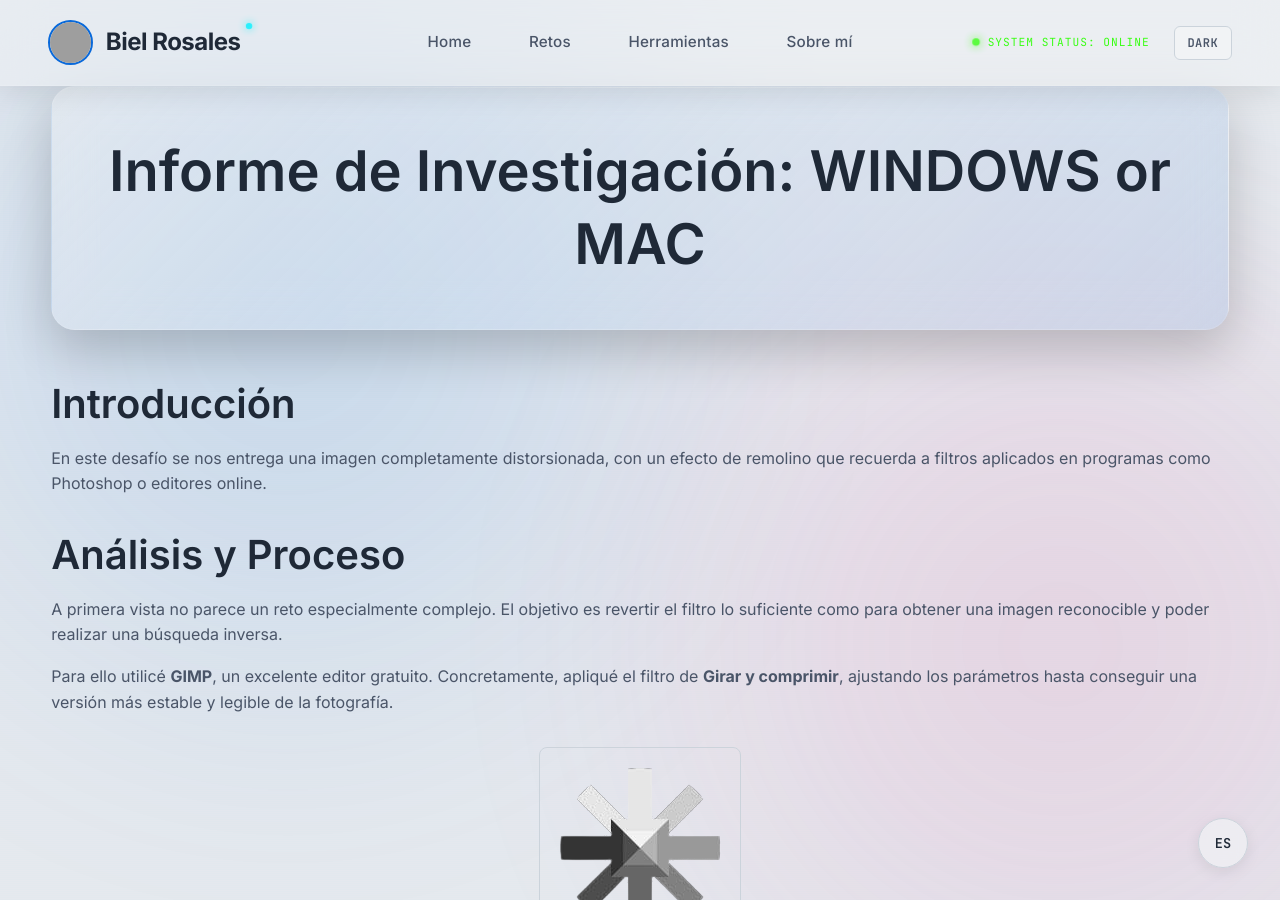
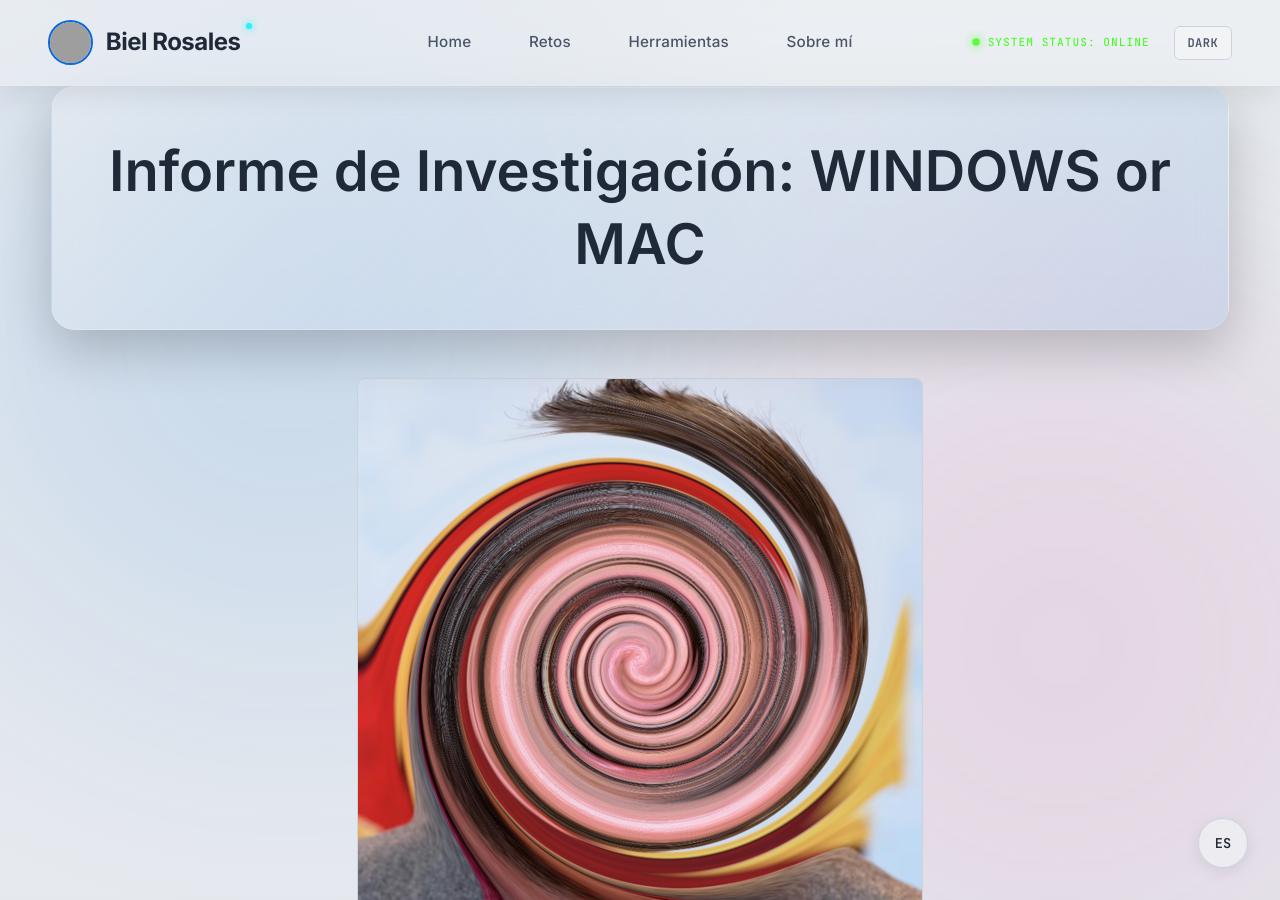
Before and after one commit to kbbaa/kbbaa.github.io, a Jekyll site: the page built from _posts/2026-02-11-windows-or-mac.md, in a window 1280 px wide and 900 px high. Built offline with Jekyll 4.4.1, drawn with Linux system fonts in a browser that asks for light colours; grey boxes are pictures that could not be loaded.

Commit message:
Update 2026-02-11-windows-or-mac.md

```diff
--- a/_posts/2026-02-11-windows-or-mac.md
+++ b/_posts/2026-02-11-windows-or-mac.md
@@ -9,6 +9,10 @@ tags: [uk-osint, osint, investigacion]
   <h1 style="margin: 0;">Informe de Investigación: WINDOWS or MAC</h1>
 </div>
 
+<div style="text-align: center; margin: 2rem 0;">
+  <img src="{{ '/assets/img/ukdistorsion.png' | relative_url }}" alt="Imagen distorsionada" style="max-width: 80%; height: auto; border-radius: 8px; border: 1px solid var(--border-color);">
+</div>
+
 ## Introducción
 
 En este desafío se nos entrega una imagen completamente distorsionada, con un efecto de remolino que recuerda a filtros aplicados en programas como Photoshop o editores online.
@@ -17,16 +21,24 @@ En este desafío se nos entrega una imagen completamente distorsionada, con un e
 
 A primera vista no parece un reto especialmente complejo. El objetivo es revertir el filtro lo suficiente como para obtener una imagen reconocible y poder realizar una búsqueda inversa.
 
+<div style="text-align: center; margin: 2rem 0;">
+  <img src="{{ '/assets/img/ukdistorsion2.png' | relative_url }}" alt="Proceso de desdistorsión" style="max-width: 80%; height: auto; border-radius: 8px; border: 1px solid var(--border-color);">
+</div>
+
 Para ello utilicé **GIMP**, un excelente editor gratuito. Concretamente, apliqué el filtro de **Girar y comprimir**, ajustando los parámetros hasta conseguir una versión más estable y legible de la fotografía.
 
 <div style="text-align: center; margin: 2rem 0;">
-  <img src="{{ '/assets/img/uk-osint.png' | relative_url }}" alt="UK OSINT Challenge" style="max-width: 50%; height: auto; border-radius: 8px; border: 1px solid var(--border-color);">
+  <img src="{{ '/assets/img/ukdistorsion3.png' | relative_url }}" alt="Menú de filtros GIMP" style="max-width: 80%; height: auto; border-radius: 8px; border: 1px solid var(--border-color);">
 </div>
 
 ## Identificación
 
 Una vez obtenida una imagen mínimamente clara, procedemos a realizar una búsqueda inversa de imagen para identificar a la persona que aparece. Tras localizar al individuo, ya podemos obtener la flag del reto.
 
+<div style="text-align: center; margin: 2rem 0;">
+  <img src="{{ '/assets/img/ukdistorsion4.png' | relative_url }}" alt="Identificación del objetivo" style="max-width: 80%; height: auto; border-radius: 8px; border: 1px solid var(--border-color);">
+</div>
+
 **Flag 🚩:** `osintuk{Lee_Mack}`
 
 <section style="text-align: center; margin-top: 3rem;">
```
